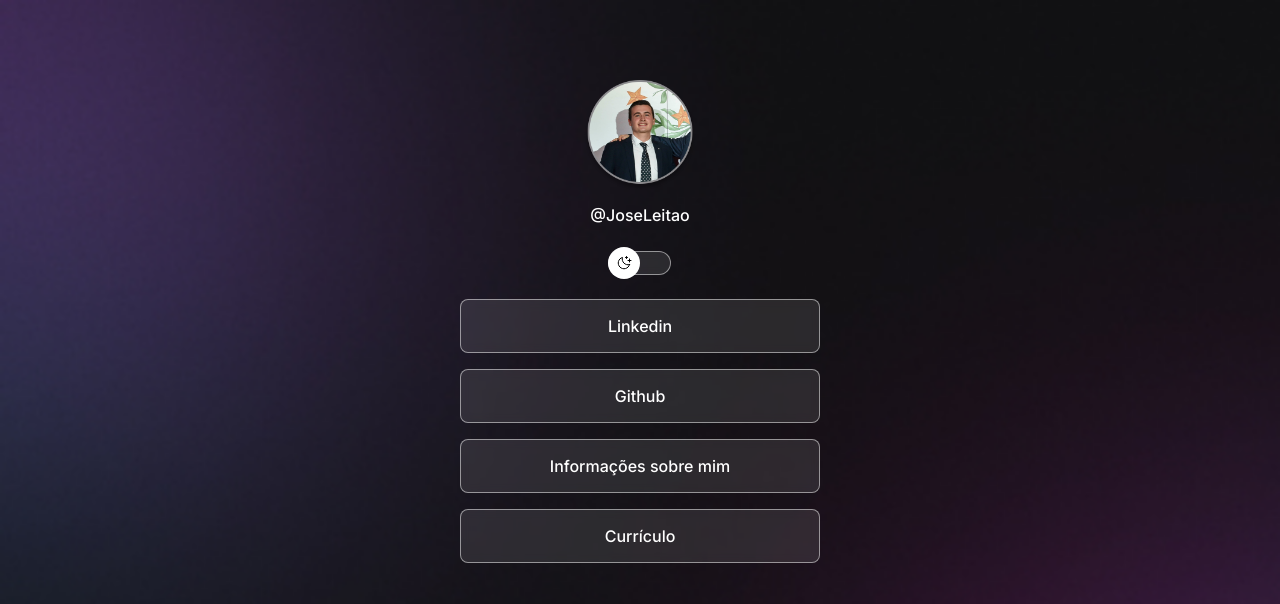
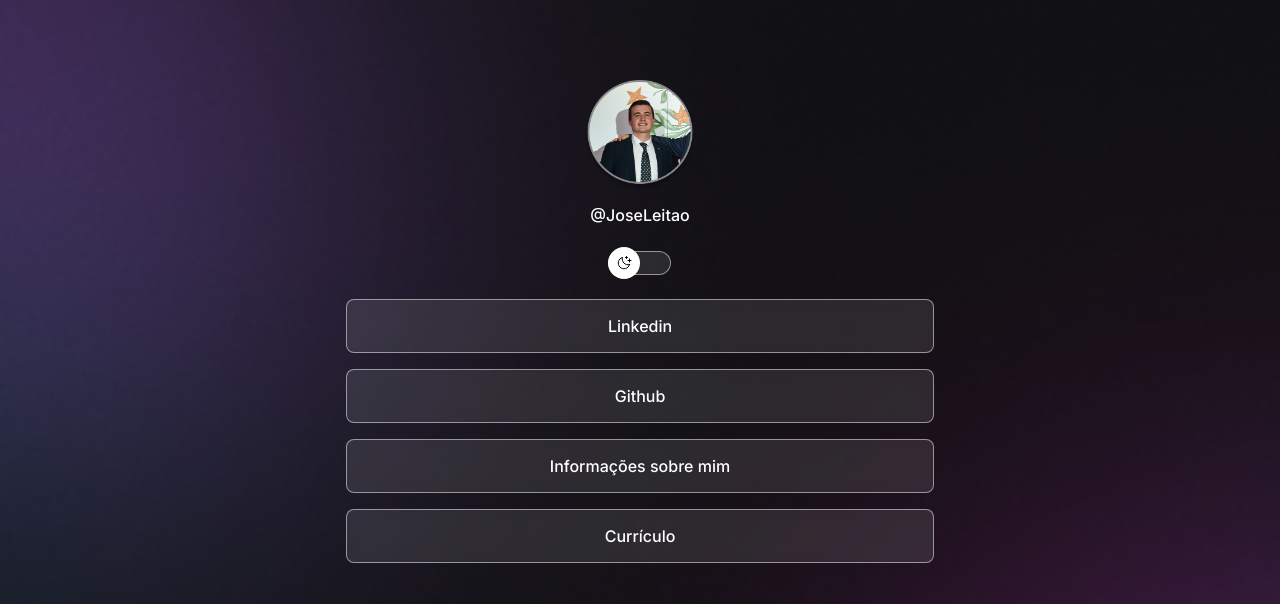
Before and after one commit to themisterpig/Web, a plain HTML site: page Projeto/ìndex.html in a window 1280 px wide. Shown: the top 604 px of the page. Drawn offline with nearby package versions, Linux system fonts and the light colour scheme.

Commit message:
adjust container

```diff
--- a/Projeto/style.css
+++ b/Projeto/style.css
@@ -44,7 +44,8 @@
 
 #container {
   /*border: 1px solid red;*/
-  width: 360px;
+  width: 100%;
+  max-width: 588px; /* Para o container não ficar maior que o tamanho do ecrã */
   margin: 56px auto 0px; /* Para ficar no centro, se tiver duas é em cima e em baixo, se tiver 3 vai aplicar a primeira em cima, a segunda nas laterais e a ultima em baixo, caso tenha 3 é no sentido dos relogio*/
 }
 
```
